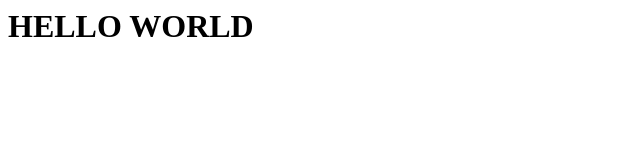
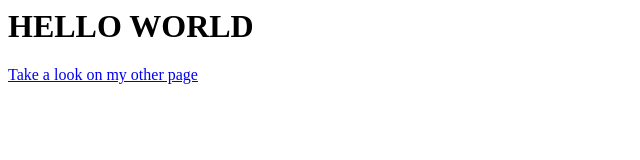
Before and after one commit to Iosu4/testrepo, a plain HTML site: page index.html in a window 1280 px wide. Shown: the whole page, without its empty margins (0-640 px from the left). Drawn offline with Linux system fonts and the light colour scheme.

Commit message:
Update index.html

```diff
--- a/index.html
+++ b/index.html
@@ -1,7 +1,10 @@
 <html>
 <head>
+
+<title>TITLE</title>
 <h1>HELLO WORLD</h1>
 </head>
 <body>
+<a href="page2.html">Take a look on my other page</a>
 </body>
 </html>
```
